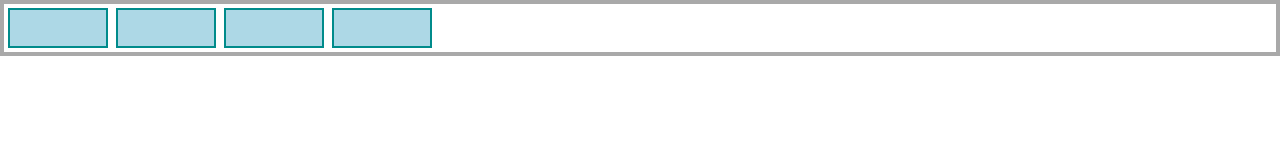
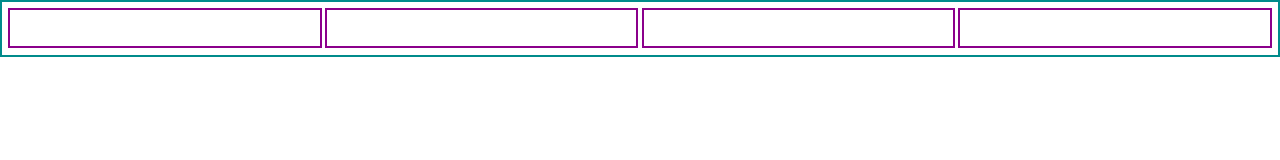
Before and after one commit to ouambo-takouam/quill, a plain HTML site: page index.html in a window 1280 px wide. Drawn offline with Linux system fonts and the light colour scheme.

Commit message:
flexbox revision

```diff
--- a/styles.css
+++ b/styles.css
@@ -5,15 +5,31 @@
 }
 
 .flex-container {
-  border: 4px solid darkgray;
   display: flex;
-  gap: 8px;
-  padding: 4px;
+  gap: 0.2rem;
+  padding: 0.4rem;
+  border: 2px solid darkcyan;
+}
+
+.flex-item:first-child {
+  width: 100px;
+}
+
+.flex-item:nth-child(2) {
+  width: 50px;
+}
+
+.flex-item:nth-child(3) {
+  width: 80px;
+}
+
+.flex-item:last-child {
+  width: 150px;
 }
 
 .flex-item {
-  background-color: lightblue;
-  border: 2px solid darkcyan;
-  width: 100px;
+  border: 2px solid darkmagenta;
+  /* width: 100px; */
   height: 40px;
+  flex: 1;
 }
```
